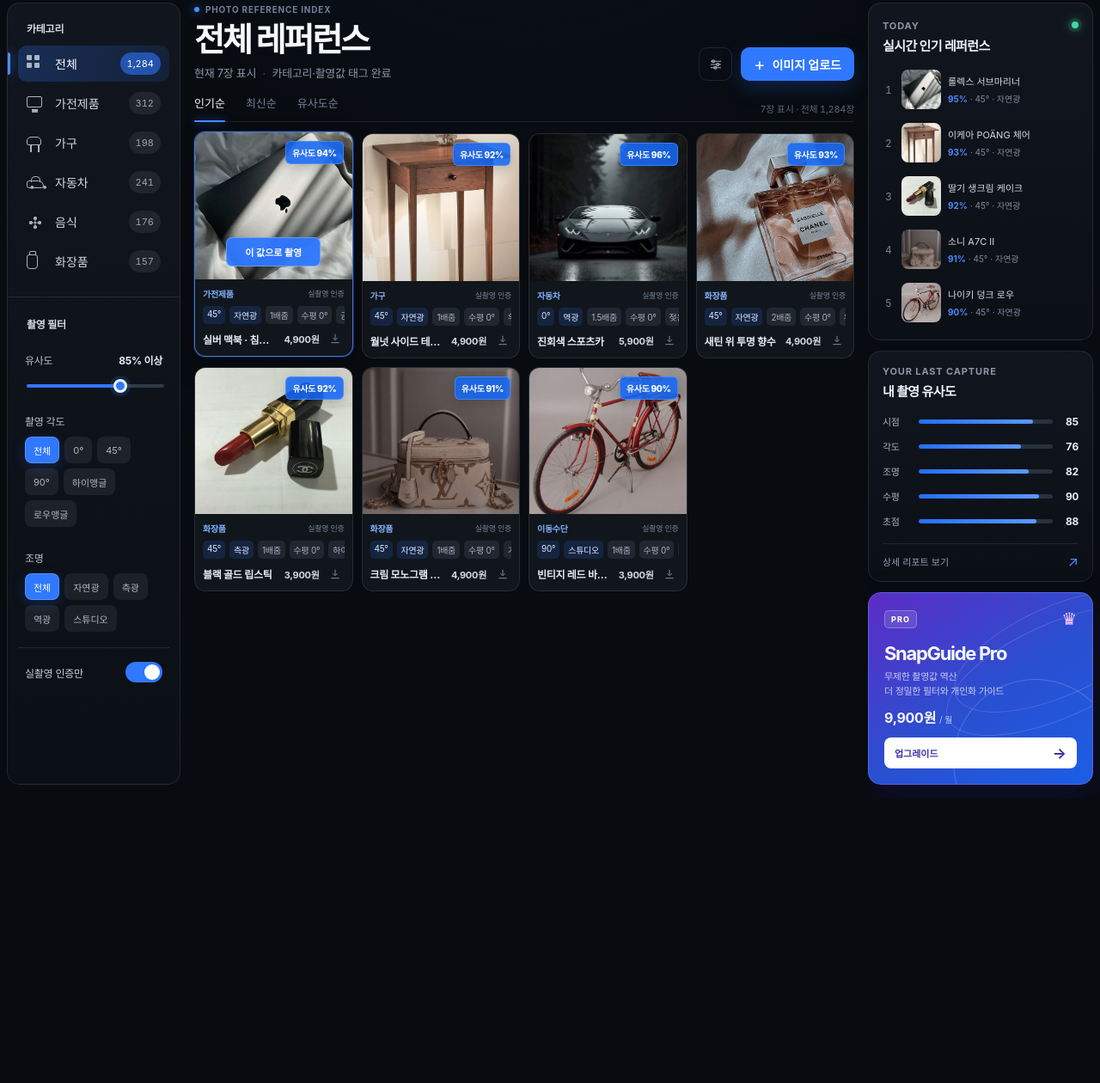
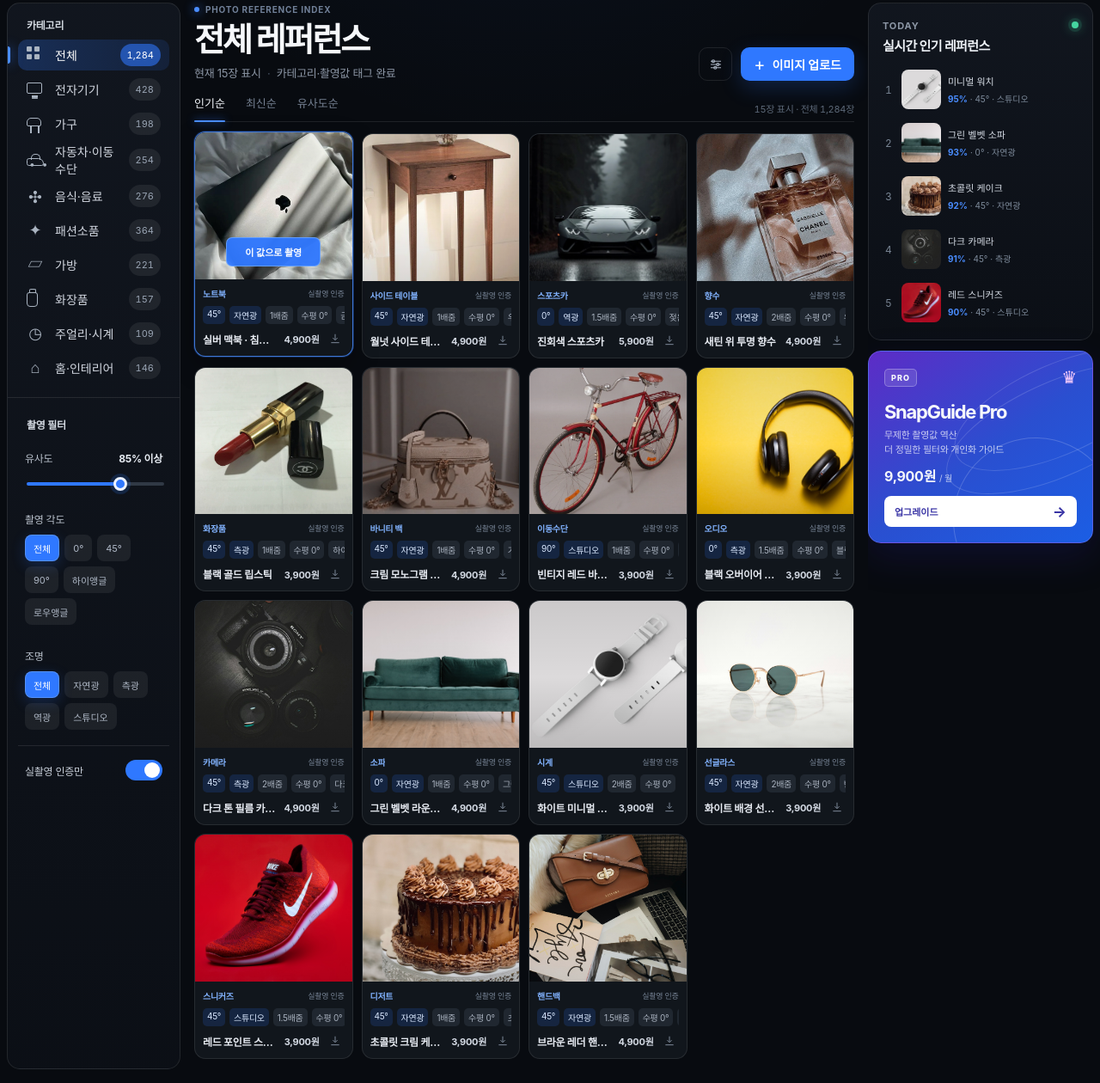
Before and after one commit to seojaeohcode/snapguide, a plain HTML site: page index.html in a window 1280 px wide. Shown: the part 83-1343 px from the top of the page at 86% size. Before the commit the page ends 1012 px from the top, so only its background shows below. Drawn offline with Linux system fonts and the light colour scheme.

Commit message:
Expand reference catalog categories and assets

```diff
--- a/app.js
+++ b/app.js
@@ -2,7 +2,8 @@ const references = [
   {
     title: "실버 맥북 · 침구 위",
     image: "assets/macbook.webp",
-    category: "가전제품",
+    category: "전자기기",
+    categoryLabel: "노트북",
     similarity: 94,
     angle: "45°",
     light: "자연광",
@@ -16,7 +17,8 @@ const references = [
   {
     title: "월넛 사이드 테이블",
     image: "assets/side-table.webp",
-    category: "가구",
+    category: "홈·인테리어",
+    categoryLabel: "사이드 테이블",
     similarity: 92,
     angle: "45°",
     light: "자연광",
@@ -30,7 +32,8 @@ const references = [
   {
     title: "진회색 스포츠카",
     image: "assets/car.webp",
-    category: "자동차",
+    category: "자동차·이동수단",
+    categoryLabel: "스포츠카",
     similarity: 96,
     angle: "0°",
     light: "역광",
@@ -45,6 +48,7 @@ const references = [
     title: "새틴 위 투명 향수",
     image: "assets/perfume.webp",
     category: "화장품",
+    categoryLabel: "향수",
     similarity: 93,
     angle: "45°",
     light: "자연광",
@@ -72,7 +76,8 @@ const references = [
   {
     title: "크림 모노그램 바니티",
     image: "assets/vanity-bag.webp",
-    category: "화장품",
+    category: "가방",
+    categoryLabel: "바니티 백",
     similarity: 91,
     angle: "45°",
     light: "자연광",
@@ -86,7 +91,7 @@ const references = [
   {
     title: "빈티지 레드 바이크",
     image: "assets/bicycle.webp",
-    category: "자동차",
+    category: "자동차·이동수단",
     categoryLabel: "이동수단",
     similarity: 90,
     angle: "90°",
@@ -101,7 +106,8 @@ const references = [
   {
     title: "여름 시트러스 드링크",
     image: "assets/fruit-drinks.jpg",
-    category: "음식",
+    category: "음식·음료",
+    categoryLabel: "음료",
     similarity: 94,
     angle: "45°",
     light: "자연광",
@@ -111,10 +117,141 @@ const references = [
     price: "4,900원",
     order: 1,
     tags: ["오렌지 톤", "과일 소품", "홍보 스타일"]
+  },
+  {
+    title: "블랙 오버이어 헤드폰",
+    image: "assets/headphones.jpg",
+    category: "전자기기",
+    categoryLabel: "오디오",
+    similarity: 95,
+    angle: "0°",
+    light: "측광",
+    zoom: "1.5배줌",
+    horizon: "수평 0°",
+    verified: true,
+    price: "3,900원",
+    order: 16,
+    tags: ["블랙 제품", "노란 배경", "하드 그림자"]
+  },
+  {
+    title: "다크 톤 필름 카메라",
+    image: "assets/camera.jpg",
+    category: "전자기기",
+    categoryLabel: "카메라",
+    similarity: 91,
+    angle: "45°",
+    light: "측광",
+    zoom: "2배줌",
+    horizon: "수평 0°",
+    verified: true,
+    price: "4,900원",
+    order: 15,
+    tags: ["다크 톤", "렌즈 디테일", "사선 배치"]
+  },
+  {
+    title: "그린 벨벳 라운지 체어",
+    image: "assets/chair.jpg",
+    category: "가구",
+    categoryLabel: "소파",
+    similarity: 93,
+    angle: "0°",
+    light: "자연광",
+    zoom: "1배줌",
+    horizon: "수평 0°",
+    verified: true,
+    price: "4,900원",
+    order: 14,
+    tags: ["그린 벨벳", "정면 구도", "우드 바닥"]
+  },
+  {
+    title: "화이트 미니멀 손목시계",
+    image: "assets/watch.jpg",
+    category: "주얼리·시계",
+    categoryLabel: "시계",
+    similarity: 95,
+    angle: "45°",
+    light: "스튜디오",
+    zoom: "2배줌",
+    horizon: "수평 0°",
+    verified: true,
+    price: "3,900원",
+    order: 13,
+    tags: ["화이트 오브제", "미니멀", "금속 질감"]
+  },
+  {
+    title: "화이트 배경 선글라스",
+    image: "assets/sunglasses.jpg",
+    category: "패션소품",
+    categoryLabel: "선글라스",
+    similarity: 90,
+    angle: "45°",
+    light: "자연광",
+    zoom: "2배줌",
+    horizon: "수평 0°",
+    verified: true,
+    price: "3,900원",
+    order: 12,
+    tags: ["반사광", "화이트 배경", "패션 액세서리"]
+  },
+  {
+    title: "레드 포인트 스니커즈",
+    image: "assets/sneakers.jpg",
+    category: "패션소품",
+    categoryLabel: "스니커즈",
+    similarity: 92,
+    angle: "45°",
+    light: "스튜디오",
+    zoom: "1.5배줌",
+    horizon: "수평 0°",
+    verified: true,
+    price: "3,900원",
+    order: 11,
+    tags: ["레드 포인트", "강한 대비", "제품 단독"]
+  },
+  {
+    title: "초콜릿 크림 케이크",
+    image: "assets/cake.jpg",
+    category: "음식·음료",
+    categoryLabel: "디저트",
+    similarity: 91,
+    angle: "45°",
+    light: "자연광",
+    zoom: "1배줌",
+    horizon: "수평 0°",
+    verified: true,
+    price: "3,900원",
+    order: 10,
+    tags: ["초콜릿 톤", "클로즈업", "질감 강조"]
+  },
+  {
+    title: "브라운 레더 핸드백",
+    image: "assets/handbag.jpg",
+    category: "가방",
+    categoryLabel: "핸드백",
+    similarity: 93,
+    angle: "45°",
+    light: "자연광",
+    zoom: "1.5배줌",
+    horizon: "수평 0°",
+    verified: true,
+    price: "4,900원",
+    order: 9,
+    tags: ["브라운 레더", "골드 하드웨어", "라이프스타일"]
   }
 ];
 
-const libraryCounts = { 전체: "1,284", 가전제품: "312", 가구: "198", 자동차: "241", 음식: "176", 화장품: "157" };
+const libraryCounts = {
+  전체: "1,284",
+  전자기기: "428",
+  가구: "198",
+  "자동차·이동수단": "254",
+  "음식·음료": "276",
+  패션소품: "364",
+  가방: "221",
+  화장품: "157",
+  "주얼리·시계": "109",
+  "홈·인테리어": "146"
+};
 const state = { sort: "popular", query: "", category: "전체", minSimilarity: 85, angle: null, light: null, verifiedOnly: true };
 const grid = document.querySelector("#reference-grid");
 const resultCount = document.querySelector("#result-count");
@@ -152,7 +289,7 @@ function renderCards() {
   resultCount.textContent = `${items.length}장 표시 · 전체 ${libraryCounts[state.category]}장`;
   grid.innerHTML = items.length ? items.map((item, index) => `
     <article class="reference-card ${index === 0 && state.sort === "popular" ? "is-hovered" : ""}" data-title="${item.title}">
-      <div class="card-media"><img src="${item.image}" alt="${item.title}" loading="lazy" /><span class="similarity-badge">유사도 ${item.similarity}%</span><button class="capture-action" type="button" data-capture="${item.title}">이 값으로 촬영</button></div>
+      <div class="card-media"><img src="${item.image}" alt="${item.title}" loading="lazy" /><button class="capture-action" type="button" data-capture="${item.title}">이 값으로 촬영</button></div>
       <div class="card-body"><div class="category-line"><span class="category-tag">${item.categoryLabel || item.category}</span><span class="verified-label">${item.verified ? "실촬영 인증" : "참고 이미지"}</span></div><div class="tag-row">${[item.angle, item.light, item.zoom, item.horizon, ...item.tags].map((tag, tagIndex) => `<span class="capture-tag ${tagIndex < 2 ? "primary" : ""}">${tag}</span>`).join("")}</div><div class="card-footer"><span class="card-title">${item.title}</span><span class="card-price">${item.price}</span><button class="download-button" type="button" aria-label="${item.title} 다운로드" data-download="${item.title}">${iconDownload()}</button></div></div>
     </article>`).join("") : `<div class="empty-state"><strong>조건에 맞는 레퍼런스가 없습니다.</strong><span>카테고리나 촬영 필터를 한 단계 완화해 보세요.</span></div>`;
 }
--- a/index.html
+++ b/index.html
@@ -58,11 +58,15 @@
           <div class="section-label">카테고리</div>
           <nav class="category-list" aria-label="카테고리">
             <button class="category-row active" type="button" data-category="전체" data-count="1,284"><span class="category-icon grid-icon" aria-hidden="true"><i></i><i></i><i></i><i></i></span><span>전체</span><span class="count-badge">1,284</span></button>
-            <button class="category-row" type="button" data-category="가전제품" data-count="312"><span class="category-icon monitor-icon" aria-hidden="true"></span><span>가전제품</span><span class="count-badge">312</span></button>
+            <button class="category-row" type="button" data-category="전자기기" data-count="428"><span class="category-icon monitor-icon" aria-hidden="true"></span><span>전자기기</span><span class="count-badge">428</span></button>
             <button class="category-row" type="button" data-category="가구" data-count="198"><span class="category-icon chair-icon" aria-hidden="true"></span><span>가구</span><span class="count-badge">198</span></button>
-            <button class="category-row" type="button" data-category="자동차" data-count="241"><span class="category-icon car-icon" aria-hidden="true"></span><span>자동차</span><span class="count-badge">241</span></button>
-            <button class="category-row" type="button" data-category="음식" data-count="176"><span class="category-icon food-icon" aria-hidden="true">✣</span><span>음식</span><span class="count-badge">176</span></button>
+            <button class="category-row" type="button" data-category="자동차·이동수단" data-count="254"><span class="category-icon car-icon" aria-hidden="true"></span><span>자동차·이동수단</span><span class="count-badge">254</span></button>
+            <button class="category-row" type="button" data-category="음식·음료" data-count="276"><span class="category-icon food-icon" aria-hidden="true">✣</span><span>음식·음료</span><span class="count-badge">276</span></button>
+            <button class="category-row" type="button" data-category="패션소품" data-count="364"><span class="category-icon category-symbol" aria-hidden="true">✦</span><span>패션소품</span><span class="count-badge">364</span></button>
+            <button class="category-row" type="button" data-category="가방" data-count="221"><span class="category-icon category-symbol" aria-hidden="true">▱</span><span>가방</span><span class="count-badge">221</span></button>
             <button class="category-row" type="button" data-category="화장품" data-count="157"><span class="category-icon bottle-icon" aria-hidden="true"></span><span>화장품</span><span class="count-badge">157</span></button>
+            <button class="category-row" type="button" data-category="주얼리·시계" data-count="109"><span class="category-icon category-symbol" aria-hidden="true">◷</span><span>주얼리·시계</span><span class="count-badge">109</span></button>
+            <button class="category-row" type="button" data-category="홈·인테리어" data-count="146"><span class="category-icon category-symbol" aria-hidden="true">⌂</span><span>홈·인테리어</span><span class="count-badge">146</span></button>
           </nav>
         </div>
 
@@ -100,24 +104,19 @@
           </div>
         </section>
 
-        <div class="content-toolbar"><div class="sort-tabs" role="tablist" aria-label="정렬"><button class="sort-tab active" type="button" data-sort="popular" role="tab">인기순</button><button class="sort-tab" type="button" data-sort="latest" role="tab">최신순</button><button class="sort-tab" type="button" data-sort="similar" role="tab">유사도순</button></div><span class="result-count" id="result-count">7 shown</span></div>
+        <div class="content-toolbar"><div class="sort-tabs" role="tablist" aria-label="정렬"><button class="sort-tab active" type="button" data-sort="popular" role="tab">인기순</button><button class="sort-tab" type="button" data-sort="latest" role="tab">최신순</button><button class="sort-tab" type="button" data-sort="similar" role="tab">유사도순</button></div><span class="result-count" id="result-count">15장 표시 · 전체 1,284장</span></div>
         <section id="reference-grid" class="reference-grid" aria-live="polite"></section>
       </main>
 
       <aside class="right-rail">
         <section class="rail-card panel trending-card"><div class="rail-heading"><div><span class="rail-kicker">TODAY</span><h2>실시간 인기 레퍼런스</h2></div><span class="live-pulse"></span></div>
           <div class="trending-list">
-            <button class="trend-item" type="button" data-toast="롤렉스 서브마리너 레퍼런스를 열었습니다."><span class="trend-number">1</span><img src="assets/macbook.webp" alt="시계 레퍼런스" /><span class="trend-name">롤렉스 서브마리너<small><b>95%</b> · 45° · 자연광</small></span></button>
-            <button class="trend-item" type="button" data-toast="이케아 POÄNG 체어 레퍼런스를 열었습니다."><span class="trend-number">2</span><img src="assets/side-table.webp" alt="의자 레퍼런스" /><span class="trend-name">이케아 POÄNG 체어<small><b>93%</b> · 45° · 자연광</small></span></button>
-            <button class="trend-item" type="button" data-toast="딸기 생크림 케이크 레퍼런스를 열었습니다."><span class="trend-number">3</span><img src="assets/lipstick.webp" alt="케이크 레퍼런스" /><span class="trend-name">딸기 생크림 케이크<small><b>92%</b> · 45° · 자연광</small></span></button>
-            <button class="trend-item" type="button" data-toast="소니 A7C II 레퍼런스를 열었습니다."><span class="trend-number">4</span><img src="assets/vanity-bag.webp" alt="카메라 레퍼런스" /><span class="trend-name">소니 A7C II<small><b>91%</b> · 45° · 자연광</small></span></button>
-            <button class="trend-item" type="button" data-toast="나이키 덩크 로우 레퍼런스를 열었습니다."><span class="trend-number">5</span><img src="assets/bicycle.webp" alt="스니커즈 레퍼런스" /><span class="trend-name">나이키 덩크 로우<small><b>90%</b> · 45° · 자연광</small></span></button>
+            <button class="trend-item" type="button" data-toast="미니멀 워치 레퍼런스를 열었습니다."><span class="trend-number">1</span><img src="assets/watch.jpg" alt="미니멀 워치 레퍼런스" /><span class="trend-name">미니멀 워치<small><b>95%</b> · 45° · 스튜디오</small></span></button>
+            <button class="trend-item" type="button" data-toast="그린 벨벳 소파 레퍼런스를 열었습니다."><span class="trend-number">2</span><img src="assets/chair.jpg" alt="그린 소파 레퍼런스" /><span class="trend-name">그린 벨벳 소파<small><b>93%</b> · 0° · 자연광</small></span></button>
+            <button class="trend-item" type="button" data-toast="초콜릿 케이크 레퍼런스를 열었습니다."><span class="trend-number">3</span><img src="assets/cake.jpg" alt="초콜릿 케이크 레퍼런스" /><span class="trend-name">초콜릿 케이크<small><b>92%</b> · 45° · 자연광</small></span></button>
+            <button class="trend-item" type="button" data-toast="다크 카메라 레퍼런스를 열었습니다."><span class="trend-number">4</span><img src="assets/camera.jpg" alt="카메라 레퍼런스" /><span class="trend-name">다크 카메라<small><b>91%</b> · 45° · 측광</small></span></button>
+            <button class="trend-item" type="button" data-toast="레드 스니커즈 레퍼런스를 열었습니다."><span class="trend-number">5</span><img src="assets/sneakers.jpg" alt="레드 스니커즈 레퍼런스" /><span class="trend-name">레드 스니커즈<small><b>90%</b> · 45° · 스튜디오</small></span></button>
           </div>
-        </section>
-
-        <section class="rail-card panel score-card"><div class="rail-kicker">YOUR LAST CAPTURE</div><h2>내 촬영 유사도</h2>
-          <div class="score-list"><div class="score-row"><span>시점</span><div class="score-track"><i style="width:85%"></i></div><strong>85</strong></div><div class="score-row"><span>각도</span><div class="score-track"><i style="width:76%"></i></div><strong>76</strong></div><div class="score-row"><span>조명</span><div class="score-track"><i style="width:82%"></i></div><strong>82</strong></div><div class="score-row"><span>수평</span><div class="score-track"><i style="width:90%"></i></div><strong>90</strong></div><div class="score-row"><span>초점</span><div class="score-track"><i style="width:88%"></i></div><strong>88</strong></div></div>
-          <button class="text-action" type="button" data-toast="촬영값 리포트를 준비 중입니다.">상세 리포트 보기 <span>↗</span></button>
         </section>
 
         <section class="pro-card"><div class="pro-orbit orbit-one"></div><div class="pro-orbit orbit-two"></div><div class="pro-topline"><span class="pro-badge">PRO</span><span class="crown">♛</span></div><h2>SnapGuide Pro</h2><p>무제한 촬영값 역산<br />더 정밀한 필터와 개인화 가이드</p><div class="pro-price"><strong>9,900원</strong><span>/ 월</span></div><button class="pro-button" type="button" data-toast="Pro 업그레이드 페이지를 준비 중입니다.">업그레이드 <span>→</span></button></section>
--- a/styles.css
+++ b/styles.css
@@ -53,13 +53,13 @@ button:focus-visible, input:focus-visible { outline: 2px solid var(--blue-bright
 .profile-action span { color: var(--blue-bright); font-size: 14px; }
 
 .panel { border: 1px solid var(--line); border-radius: var(--radius); background: linear-gradient(180deg, rgba(18, 23, 31, 0.94), rgba(12, 16, 22, 0.94)); }
-.sidebar { grid-column: 1; grid-row: 2; min-height: 0; margin: 16px 0 16px 8px; overflow: hidden; }
-.sidebar-section { padding: 20px 12px; }
+.sidebar { grid-column: 1; grid-row: 2; min-height: 0; margin: 16px 0 16px 8px; overflow: auto; }
+.sidebar-section { padding: 16px 12px; }
 .filter-section { border-top: 1px solid var(--line); padding-top: 22px; }
 .section-label, .rail-kicker, .eyebrow { color: var(--muted); font-size: 11px; font-weight: 700; letter-spacing: 0.08em; text-transform: uppercase; }
-.section-label { padding: 0 10px 12px; font-size: 12px; letter-spacing: -0.02em; text-transform: none; color: #d5dbe3; }
+.section-label { padding: 0 10px 9px; font-size: 12px; letter-spacing: -0.02em; text-transform: none; color: #d5dbe3; }
 .category-list { display: grid; gap: 4px; }
-.category-row { min-height: 42px; position: relative; display: grid; grid-template-columns: 24px 1fr auto; align-items: center; gap: 9px; padding: 0 10px; border: 0; border-radius: 10px; background: transparent; color: #d1d6df; cursor: pointer; text-align: left; transition: background 160ms ease, color 160ms ease; }
+.category-row { min-height: 36px; position: relative; display: grid; grid-template-columns: 24px 1fr auto; align-items: center; gap: 9px; padding: 0 10px; border: 0; border-radius: 10px; background: transparent; color: #d1d6df; cursor: pointer; text-align: left; transition: background 160ms ease, color 160ms ease; }
 .category-row:hover { background: rgba(255,255,255,0.045); }
 .category-row.active { color: #fff; background: linear-gradient(90deg, rgba(47, 120, 255, 0.25), rgba(47, 120, 255, 0.12)); }
 .category-row.active::before { content: ""; position: absolute; left: -12px; top: 8px; bottom: 8px; width: 3px; border-radius: 0 4px 4px 0; background: var(--blue-bright); box-shadow: 0 0 14px var(--blue); }
@@ -76,6 +76,7 @@ button:focus-visible, input:focus-visible { outline: 2px solid var(--blue-bright
 .car-icon::before { content: ""; position: absolute; left: 4px; top: -6px; width: 9px; height: 6px; border: 1.7px solid currentColor; border-bottom: 0; border-radius: 5px 5px 0 0; }
 .car-icon::after { content: "••"; position: absolute; left: 2px; top: -2px; letter-spacing: 8px; font-size: 12px; }
 .food-icon { font-size: 19px; }
+.category-symbol { font-size: 18px; line-height: 1; }
 .bottle-icon { width: 13px; height: 17px; border: 1.7px solid currentColor; border-radius: 3px 3px 4px 4px; }
 .bottle-icon::before { content: ""; position: absolute; width: 6px; height: 4px; left: 2px; top: -5px; border: 1.7px solid currentColor; border-bottom: 0; border-radius: 2px 2px 0 0; }
 
@@ -123,7 +124,6 @@ h1 { font-size: clamp(30px, 3vw, 40px); line-height: 1.05; font-weight: 780; let
 .card-media::after { content: ""; position: absolute; inset: 0; background: linear-gradient(180deg, rgba(0,0,0,.08), transparent 52%, rgba(0,0,0,.14)); pointer-events: none; }
 .card-media img { width: 100%; height: 100%; display: block; object-fit: cover; transition: transform 500ms cubic-bezier(.2,.7,.2,1); }
 .reference-card:hover .card-media img, .reference-card.is-hovered .card-media img { transform: scale(1.045); }
-.similarity-badge { position: absolute; top: 10px; right: 10px; z-index: 2; padding: 5px 7px; border: 1px solid rgba(129, 181, 255, 0.38); border-radius: 6px; background: rgba(21, 103, 244, 0.88); color: white; font-size: 10px; font-weight: 800; box-shadow: 0 4px 15px rgba(0,0,0,.22); }
 .capture-action { position: absolute; left: 50%; bottom: 15px; z-index: 3; transform: translate(-50%, 7px); min-width: 110px; padding: 8px 10px; border: 1px solid rgba(149, 198, 255, .5); border-radius: 7px; background: rgba(47,120,255,.95); color: #fff; opacity: 0; pointer-events: none; cursor: pointer; font-size: 11px; font-weight: 700; transition: opacity 180ms ease, transform 180ms ease; }
 .reference-card:hover .capture-action, .reference-card.is-hovered .capture-action { opacity: 1; transform: translate(-50%, 0); pointer-events: auto; }
 .card-body { padding: 8px 9px 9px; }
@@ -155,16 +155,6 @@ h1 { font-size: clamp(30px, 3vw, 40px); line-height: 1.05; font-weight: 780; let
 .trend-name { min-width: 0; display: block; overflow: hidden; text-overflow: ellipsis; white-space: nowrap; color: #d6dce5; font-size: 11px; }
 .trend-name small { display: block; margin-top: 5px; overflow: hidden; color: #7e8b9b; font-size: 10px; text-overflow: ellipsis; }
 .trend-name b { color: var(--blue-bright); font-weight: 750; }
-.score-card { padding-bottom: 13px; }
-.score-card > h2 { margin-bottom: 17px; }
-.score-list { display: grid; gap: 13px; }
-.score-row { display: grid; grid-template-columns: 34px minmax(0, 1fr) 22px; align-items: center; gap: 8px; color: #a9b3c1; font-size: 11px; }
-.score-row strong { color: #e9eef6; text-align: right; font-size: 12px; font-variant-numeric: tabular-nums; }
-.score-track { height: 5px; overflow: hidden; border-radius: 99px; background: #29313c; }
-.score-track i { display: block; height: 100%; border-radius: inherit; background: linear-gradient(90deg, #246fff, #5999ff); box-shadow: 0 0 9px rgba(47,120,255,.45); }
-.text-action { display: flex; align-items: center; justify-content: space-between; width: 100%; margin-top: 18px; padding: 10px 0 0; border: 0; border-top: 1px solid var(--line); background: transparent; color: #91a1b6; cursor: pointer; font-size: 11px; }
-.text-action:hover { color: #fff; }
-.text-action span { color: var(--blue-bright); font-size: 16px; }
 .pro-card { position: relative; min-height: 194px; overflow: hidden; padding: 18px; border: 1px solid rgba(136, 127, 255, .46); border-radius: var(--radius); background: linear-gradient(145deg, #5d2cc6 0%, #2a4fd0 53%, #1b5ee4 100%); box-shadow: 0 16px 42px rgba(32, 26, 120, .28); }
 .pro-card::after { content: ""; position: absolute; inset: auto -30px -70px auto; width: 190px; height: 190px; border: 1px solid rgba(255,255,255,.18); border-radius: 50%; transform: rotate(-20deg); }
 .pro-orbit { position: absolute; border: 1px solid rgba(255,255,255,.15); border-radius: 50%; pointer-events: none; }
```
Also changed, not shown: assets/cake.jpg (added), assets/camera.jpg (added), assets/chair.jpg (added), assets/handbag.jpg (added), assets/headphones.jpg (added), assets/sneakers.jpg (added), assets/sunglasses.jpg (added), assets/watch.jpg (added), 2 other files.
